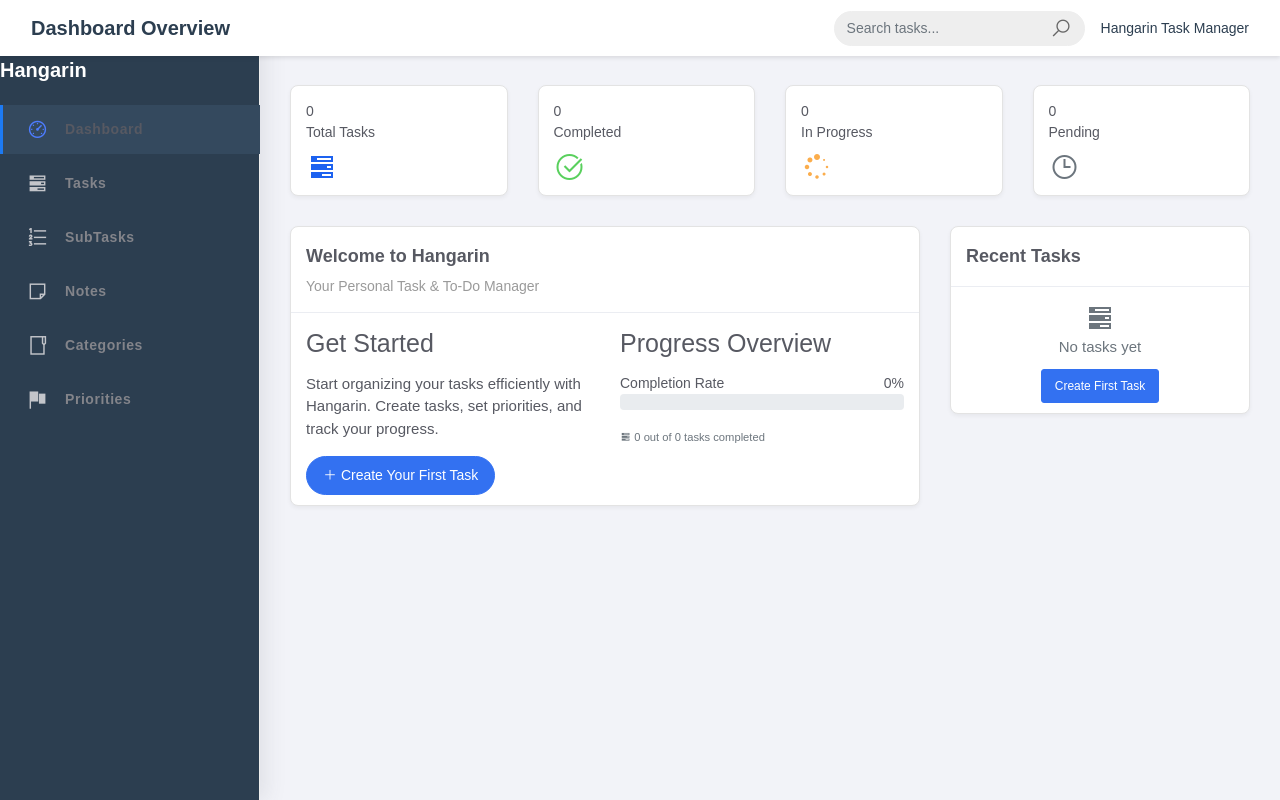
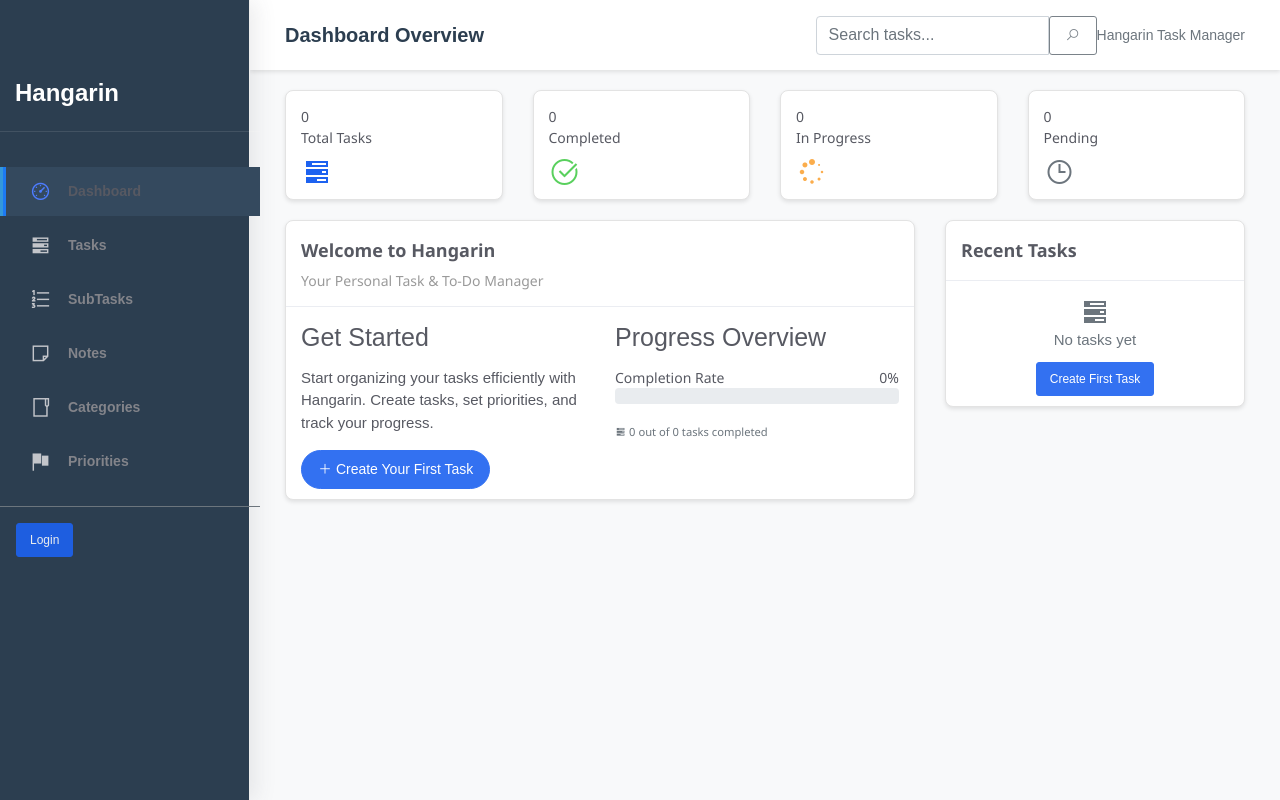
Before and after one commit to 202380269/hangarin_, a Django app: page / in a window 1280 px wide. Run offline with Django 5.2, Linux system fonts and the light colour scheme; data that the repository does not hold is empty; some libraries are stand-ins or nearby versions.

Commit message:
log in log out

```diff
--- a/projectsite/projectsite/urls.py
+++ b/projectsite/projectsite/urls.py
@@ -1,22 +1,6 @@
-"""
-URL configuration for projectsite project.
-
-The `urlpatterns` list routes URLs to views. For more information please see:
-    https://docs.djangoproject.com/en/5.2/topics/http/urls/
-Examples:
-Function views
-    1. Add an import:  from my_app import views
-    2. Add a URL to urlpatterns:  path('', views.home, name='home')
-Class-based views
-    1. Add an import:  from other_app.views import Home
-    2. Add a URL to urlpatterns:  path('', Home.as_view(), name='home')
-Including another URLconf
-    1. Import the include() function: from django.urls import include, path
-    2. Add a URL to urlpatterns:  path('blog/', include('blog.urls'))
-"""
 from django.contrib import admin
-from django.urls import path
-from django.contrib.auth import views as auth_views
+from django.urls import path, include
+from django.views.generic import RedirectView
 from taskorg.views import (
     HomePageView,
     TaskList, TaskCreateView, TaskUpdateView, TaskDeleteView,
@@ -28,11 +12,8 @@ from taskorg.views import (
 
 urlpatterns = [
     path('admin/', admin.site.urls),
+    path("accounts/", include("allauth.urls")),
     path('', HomePageView.as_view(), name='home'),
-
-    # Authentication URLs
-    path('login/', auth_views.LoginView.as_view(template_name='registration/login.html'), name='login'),
-    path('logout/', auth_views.LogoutView.as_view(next_page='home'), name='logout'),
 
     # Task URLs
     path('tasks/', TaskList.as_view(), name='task-list'),
--- a/projectsite/templates/base.html
+++ b/projectsite/templates/base.html
@@ -10,63 +10,144 @@
     <link rel="stylesheet" href="{% static 'css/bootstrap.min.css' %}">
     <link rel="stylesheet" href="{% static 'css/ready.css' %}">
     <link rel="stylesheet" href="{% static 'css/demo.css' %}">
+
+    <!-- Custom Styles -->
     <style>
+        :root {
+            --primary-color: #2c3e50;
+            --secondary-color: #34495e;
+            --accent-color: #3498db;
+            --light-color: #ecf0f1;
+            --text-light: #bdc3c7;
+            --text-dark: #2c3e50;
+            --border-color: #e3e3e3;
+            --shadow: 0 2px 4px rgba(0,0,0,0.1);
+        }
+
+        body {
+            background-color: #f8f9fa;
+            font-family: 'Segoe UI', Tahoma, Geneva, Verdana, sans-serif;
+        }
+
         .sidebar {
-            background: #2c3e50;
+            background: var(--primary-color);
+            min-height: 100vh;
+            position: fixed;
+            width: 250px;
+            z-index: 1000;
         }
+
+        .sidebar .logo {
+            padding: 20px 15px;
+            border-bottom: 1px solid rgba(255,255,255,0.1);
+        }
+
         .sidebar .logo a {
             color: white;
-            font-size: 20px;
+            font-size: 1.5rem;
             font-weight: bold;
+            text-decoration: none;
         }
-        .sidebar .nav li.active a {
-            background: #34495e;
+
+        .sidebar .nav {
+            padding: 15px 0;
         }
-        .sidebar .nav li a {
-            color: #bdc3c7;
+
+        .sidebar .nav-item {
+            margin-bottom: 5px;
+        }
+
+        .sidebar .nav-link {
+            color: var(--text-light);
+            padding: 12px 20px;
             transition: all 0.3s;
+            border-left: 3px solid transparent;
         }
-        .sidebar .nav li a:hover {
+
+        .sidebar .nav-link:hover,
+        .sidebar .nav-item.active .nav-link {
             color: white;
-            background: #34495e;
+            background: var(--secondary-color);
+            border-left-color: var(--accent-color);
         }
-        .sidebar .nav li a i {
+
+        .sidebar .nav-link i {
             margin-right: 10px;
+            width: 20px;
+            text-align: center;
         }
+
+        .main-content {
+            margin-left: 250px;
+            min-height: 100vh;
+        }
+
         .navbar {
-            background: #ffffff;
-            box-shadow: 0 2px 4px rgba(0,0,0,0.1);
-        }
-        .navbar-brand {
-            color: #2c3e50 !important;
-            font-weight: 600;
-        }
-        .card {
-            border: 1px solid #e3e3e3;
-            border-radius: 8px;
-            box-shadow: 0 2px 4px rgba(0,0,0,0.05);
-        }
-        .card-header {
-            background: #f8f9fa;
-            border-bottom: 1px solid #e3e3e3;
+            background: white;
+            box-shadow: var(--shadow);
             padding: 15px 20px;
         }
+
+        .navbar-brand {
+            color: var(--text-dark) !important;
+            font-weight: 600;
+            font-size: 1.25rem;
+        }
+
+        .search-box {
+            max-width: 300px;
+        }
+
+        .user-menu {
+            display: flex;
+            align-items: center;
+            gap: 10px;
+        }
+
+        .username {
+            color: var(--text-dark);
+            font-weight: 500;
+        }
+
+        .content {
+            padding: 20px;
+        }
+
+        .card {
+            border: 1px solid var(--border-color);
+            border-radius: 8px;
+            box-shadow: var(--shadow);
+            margin-bottom: 20px;
+        }
+
+        .card-header {
+            background: var(--light-color);
+            border-bottom: 1px solid var(--border-color);
+            padding: 15px 20px;
+        }
+
         .card-title {
             font-size: 1.1rem;
             font-weight: 600;
-            color: #2c3e50;
+            color: var(--text-dark);
             margin-bottom: 5px;
         }
+
         .card-category {
             color: #6c757d;
             font-size: 0.875rem;
         }
-        .user-info {
-            color: #2c3e50;
-            font-weight: 500;
-        }
-        .search-box {
-            max-width: 300px;
+
+        @media (max-width: 768px) {
+            .sidebar {
+                width: 100%;
+                height: auto;
+                position: relative;
+            }
+
+            .main-content {
+                margin-left: 0;
+            }
         }
     </style>
 </head>
@@ -76,91 +157,91 @@
         <div class="sidebar">
             <div class="sidebar-wrapper">
                 <div class="logo">
-                    <a href="{% url 'home' %}" class="simple-text">
-                        Hangarin
-                    </a>
+                    <a href="{% url 'home' %}">Hangarin</a>
                 </div>
-                <ul class="nav">
+
+                <ul class="nav flex-column">
                     <li class="nav-item {% if request.resolver_match.url_name == 'home' %}active{% endif %}">
                         <a class="nav-link" href="{% url 'home' %}">
                             <i class="la la-dashboard"></i>
-                            <p>Dashboard</p>
+                            Dashboard
                         </a>
                     </li>
                     <li class="nav-item {% if 'task' in request.resolver_match.url_name %}active{% endif %}">
                         <a class="nav-link" href="{% url 'task-list' %}">
                             <i class="la la-tasks"></i>
-                            <p>Tasks</p>
+                            Tasks
                         </a>
                     </li>
                     <li class="nav-item {% if 'subtask' in request.resolver_match.url_name %}active{% endif %}">
                         <a class="nav-link" href="{% url 'subtask-list' %}">
                             <i class="la la-list-ol"></i>
-                            <p>SubTasks</p>
+                            SubTasks
                         </a>
                     </li>
                     <li class="nav-item {% if 'note' in request.resolver_match.url_name %}active{% endif %}">
                         <a class="nav-link" href="{% url 'note-list' %}">
                             <i class="la la-sticky-note"></i>
-                            <p>Notes</p>
+                            Notes
                         </a>
                     </li>
                     <li class="nav-item {% if 'category' in request.resolver_match.url_name %}active{% endif %}">
                         <a class="nav-link" href="{% url 'category-list' %}">
                             <i class="la la-folder"></i>
-                            <p>Categories</p>
+                            Categories
                         </a>
                     </li>
                     <li class="nav-item {% if 'priority' in request.resolver_match.url_name %}active{% endif %}">
                         <a class="nav-link" href="{% url 'priority-list' %}">
                             <i class="la la-flag"></i>
-                            <p>Priorities</p>
+                            Priorities
                         </a>
                     </li>
                 </ul>
+
+                <!-- User Menu -->
+                <div class="user-menu p-3 mt-auto border-top border-secondary">
+                    {% if user.is_authenticated %}
+                        <span class="username text-light">Welcome, {{ user.username }}</span>
+                        <a href="{% url 'account_logout' %}" class="btn btn-outline-light btn-sm">Logout</a>
+                    {% else %}
+                        <a href="{% url 'account_login' %}" class="btn btn-primary btn-sm">Login</a>
+                    {% endif %}
+                </div>
             </div>
         </div>
 
-        <div class="main-panel">
+        <!-- Main Content -->
+        <div class="main-content">
             <!-- Navigation -->
-            <nav class="navbar navbar-expand-lg navbar-absolute fixed-top navbar-transparent">
+            <nav class="navbar navbar-expand-lg">
                 <div class="container-fluid">
-                    <div class="navbar-wrapper">
-                        <div class="navbar-toggle">
-                            <button type="button" class="navbar-toggler">
-                                <span class="navbar-toggler-bar bar1"></span>
-                                <span class="navbar-toggler-bar bar2"></span>
-                                <span class="navbar-toggler-bar bar3"></span>
-                            </button>
-                        </div>
-                        <a class="navbar-brand" href="{% url 'home' %}">{% block page_title %}Dashboard{% endblock %}</a>
-                    </div>
-                    <div class="collapse navbar-collapse justify-content-end">
+                    <a class="navbar-brand" href="{% url 'home' %}">
+                        {% block page_title %}Dashboard{% endblock %}
+                    </a>
+
+                    <div class="d-flex align-items-center">
                         <!-- Search Form -->
-                        <form class="navbar-left navbar-form nav-search mr-md-3" action="{% url 'task-list' %}" method="get">
+                        <form class="me-3" action="{% url 'task-list' %}" method="get">
                             <div class="input-group search-box">
-                                <input type="text" placeholder="Search tasks..." class="form-control" name="q" value="{{ request.GET.q }}">
-                                <div class="input-group-append">
-                                    <span class="input-group-text">
-                                        <i class="la la-search search-icon"></i>
-                                    </span>
-                                </div>
+                                <input type="text" class="form-control" placeholder="Search tasks..."
+                                       name="q" value="{{ request.GET.q }}">
+                                <button class="btn btn-outline-secondary" type="submit">
+                                    <i class="la la-search"></i>
+                                </button>
                             </div>
                         </form>
 
-                        <ul class="navbar-nav">
-                            <li class="nav-item">
-                                <span class="user-info">Hangarin Task Manager</span>
-                            </li>
-                        </ul>
+                        <span class="text-muted">Hangarin Task Manager</span>
                     </div>
                 </div>
             </nav>
 
-            <!-- Main Content -->
+            <!-- Content Area -->
             <div class="content">
                 <div class="container-fluid">
                     {% block content %}
+                    <!-- Page-specific content will go here -->
                     {% endblock %}
                 </div>
             </div>
```
Also changed, not shown: projectsite/projectsite/settings.py (+6 -37 lines), projectsite/templates/account/login.html (added, +155 -0 lines), projectsite/templates/registration/login.html (deleted, +0 -122 lines), projectsite/templates/socialaccount/login.html (added, +41 -0 lines).
